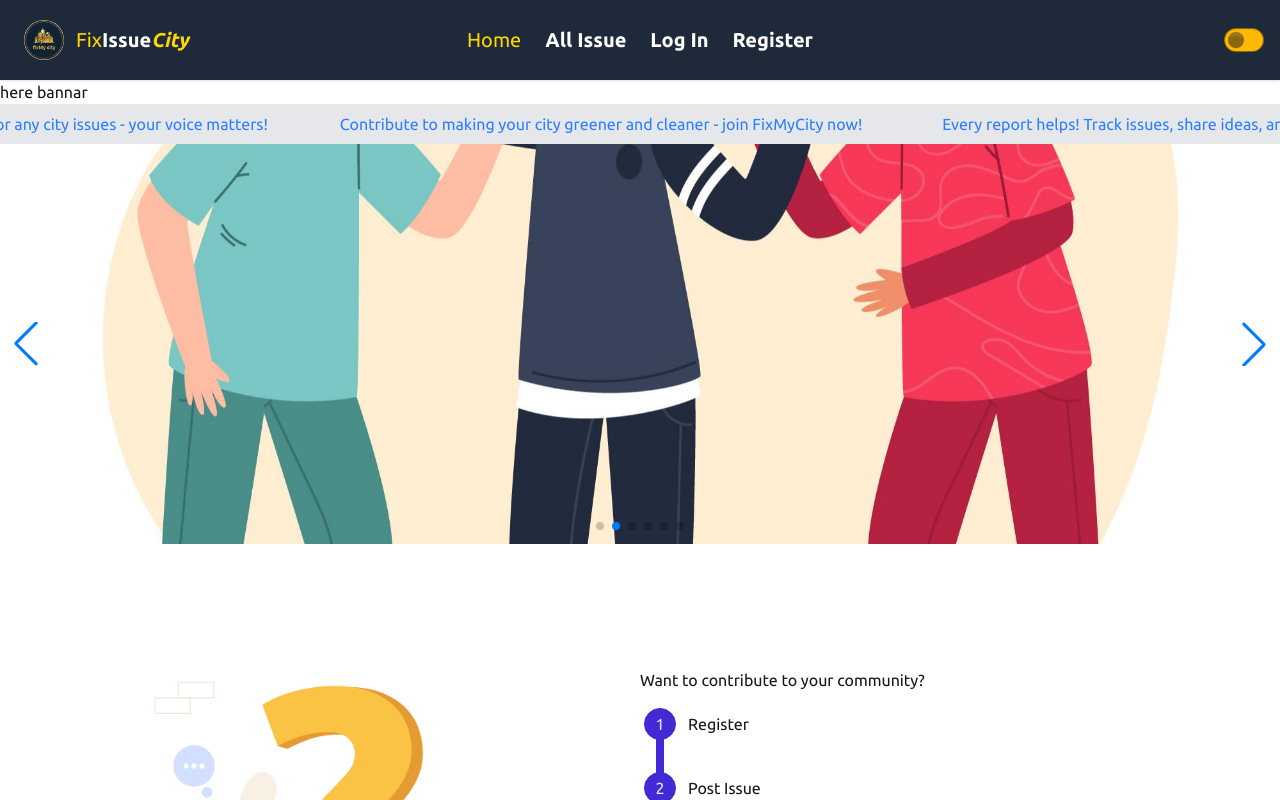
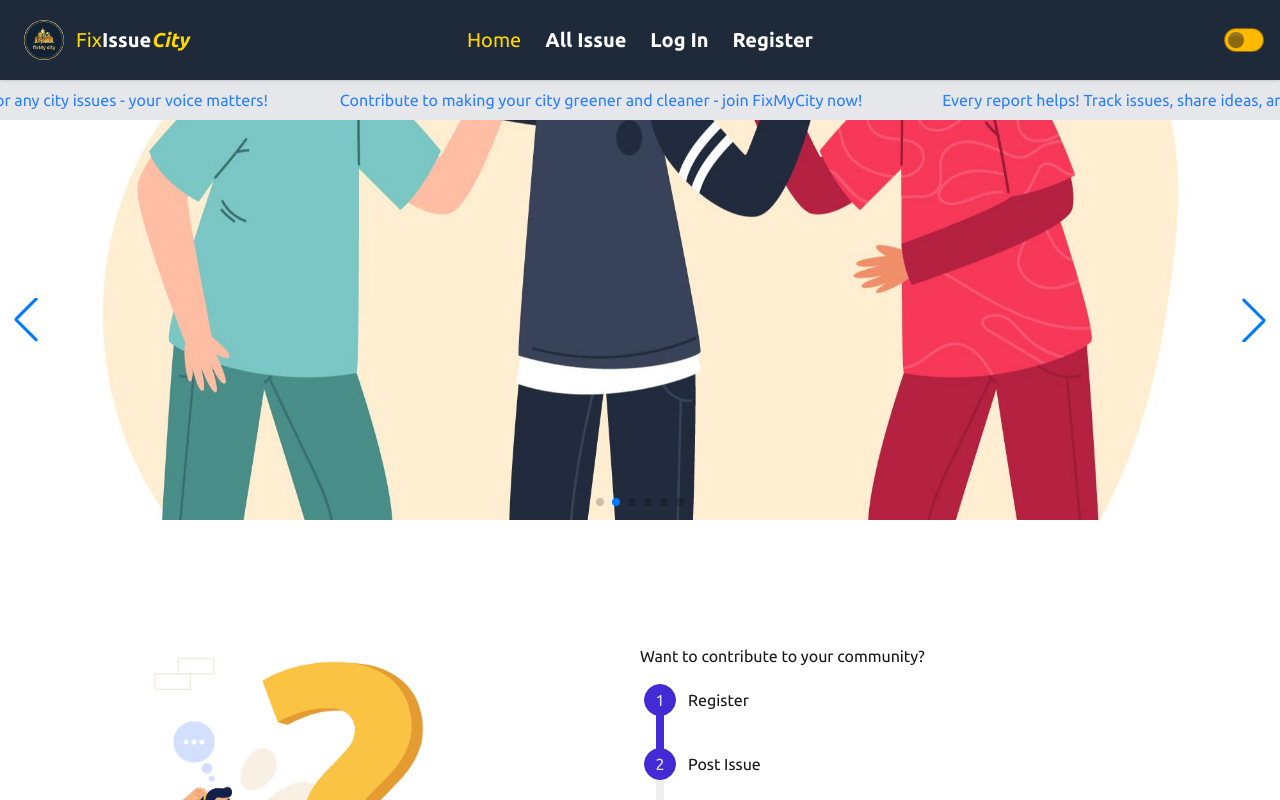
Before and after one commit to foysaliqbalutsob/assigment--10-client, a React (Vite) app: page / in a window 1280 px wide. Shown: the top 800 px of the page. Built offline with nearby package versions, Linux system fonts and the light colour scheme; no server answers.

Commit message:
new section added

```diff
--- a/src/Pages/Homepages.jsx
+++ b/src/Pages/Homepages.jsx
@@ -11,7 +11,7 @@ const Homepages = () => {
     return (
         <div>
             <div>
-                <h1>here bannar</h1>
+
                 <Banner></Banner>
             </div>
 
```
